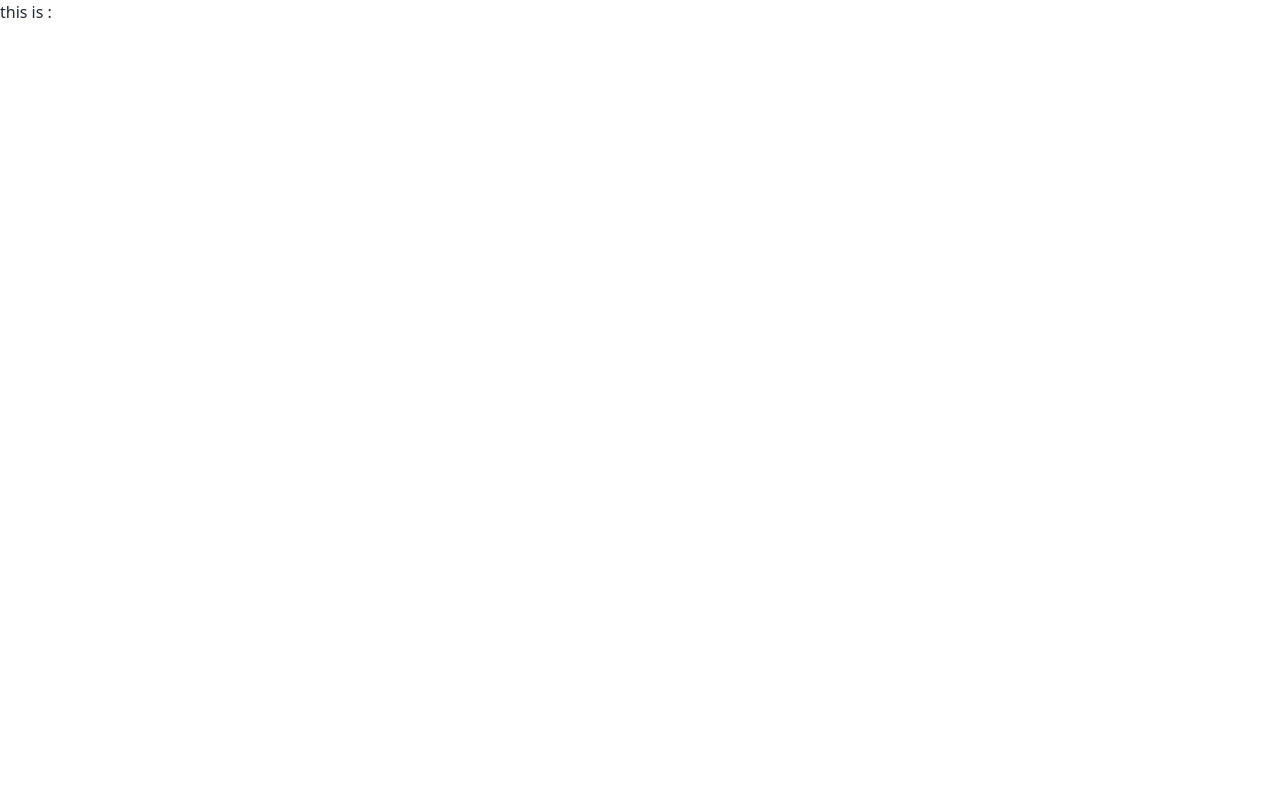
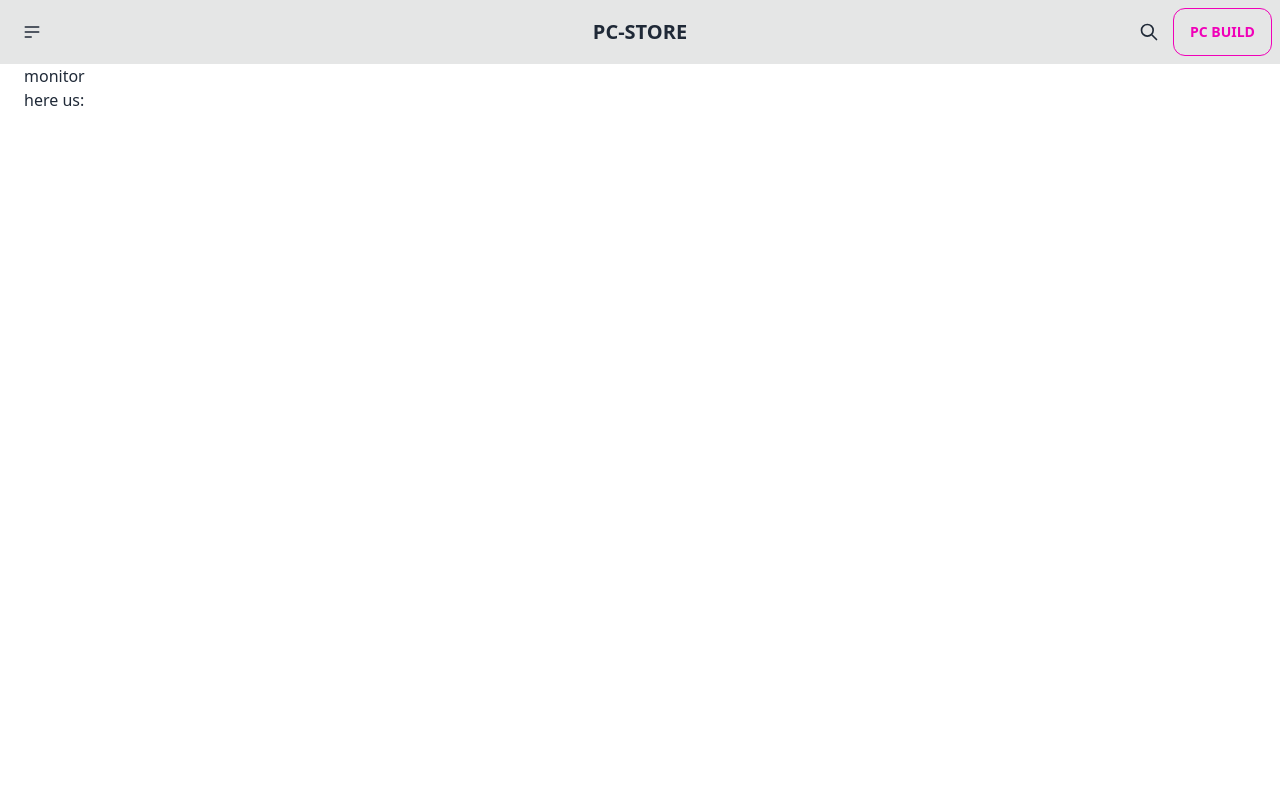
Before and after one commit to tanvirrifat1/pc-building-web, a Next.js app: page /allPc/1 in a window 1280 px wide. Shown: the top 800 px of the page. Built offline with nearby package versions, Linux system fonts and the light colour scheme; data requests are answered from the project's data file.

Commit message:
dynamic data fetched

```diff
--- a/src/components/shared/Navbar.js
+++ b/src/components/shared/Navbar.js
@@ -1,3 +1,4 @@
+import Link from "next/link";
 import React from "react";
 
 const Navbar = () => {
@@ -38,7 +39,11 @@ const Navbar = () => {
         </div>
       </div>
       <div className="navbar-center">
-        <a className="btn btn-ghost normal-case text-xl">PC-STORE</a>
+        <Link href="/">
+          <button className="btn btn-ghost normal-case text-xl">
+            PC-STORE
+          </button>
+        </Link>
       </div>
       <div className="navbar-end">
         <button className="btn btn-ghost btn-circle">
--- a/src/components/shared/UI/AllPC.js
+++ b/src/components/shared/UI/AllPC.js
@@ -22,8 +22,8 @@ const AllPC = ({ allPC }) => {
                 <p>{pc.product_name}</p>
                 <div className="card-actions justify-end">
                   <Link
-                    className="btn btn-secondary btn-outline w-full"
-                    href={`/pc_components/${pc.id}`}
+                    className="btn btn-outline text-black w-full"
+                    href={`/allPc/${pc.id}`}
                   >
                     <button>Read more</button>
                   </Link>
--- a/src/pages/404.js
+++ b/src/pages/404.js
@@ -1,7 +1,14 @@
 import Link from "next/link";
+import { useRouter } from "next/router";
 import React from "react";
 
 const ErrorPage = () => {
+  const router = useRouter();
+
+  setTimeout(() => {
+    router.push("/");
+  }, 3000);
+
   return (
     <div>
       <section className="flex items-center h-full sm:p-16">
--- a/src/pages/_app.js
+++ b/src/pages/_app.js
@@ -1,5 +1,7 @@
 import "@/styles/globals.css";
 
 export default function App({ Component, pageProps }) {
-  return <Component {...pageProps} />;
+  const getLayout = Component.getLayout || ((page) => page);
+
+  return <> {getLayout(<Component {...pageProps} />)}</>;
 }
--- /dev/null
+++ b/src/pages/allPc/[allPcId].js
@@ -0,0 +1,43 @@
+import React from "react";
+import RootLayout from "../layout/RootLayout";
+
+const AllPcDetails = ({ desktop }) => {
+  console.log(desktop);
+  return (
+    <div>
+      <h1>{desktop.category}</h1>
+      <h1>here us:</h1>
+    </div>
+  );
+};
+
+export default AllPcDetails;
+
+AllPcDetails.getLayout = function getLayout(page) {
+  return <RootLayout>{page}</RootLayout>;
+};
+
+export const getStaticPaths = async () => {
+  const res = await fetch("http://localhost:5000/pc_components");
+  const allPcs = await res.json();
+
+  const paths = allPcs.map((pc) => ({
+    params: { allPcId: pc.id },
+  }));
+
+  return { paths, fallback: true };
+};
+
+export const getStaticProps = async (context) => {
+  const { params } = context;
+  const res = await fetch(
+    `http://localhost:5000/pc_components/${params?.allPcId}`
+  );
+  const data = await res.json();
+  console.log(data);
+  return {
+    props: {
+      desktop: data,
+    },
+  };
+};
--- a/src/pages/allPc/[allPc].js
+++ /dev/null
@@ -1,7 +0,0 @@
-import React from "react";
-
-const AllPcDetails = () => {
-  return <div>this is :</div>;
-};
-
-export default AllPcDetails;
--- a/src/pages/index.js
+++ b/src/pages/index.js
@@ -28,7 +28,7 @@ export default home;
 export const getServerSideProps = async () => {
   const res = await fetch("http://localhost:5000/pc_components");
   const data = await res.json();
-  console.log(data);
+
   return {
     props: {
       allPC: data,
--- /dev/null
+++ b/src/pages/layout/RootLayout.js
@@ -0,0 +1,24 @@
+import Footer from "@/components/shared/Footer";
+import Navbar from "@/components/shared/Navbar";
+import React from "react";
+
+const RootLayout = ({ children }) => {
+  return (
+    <div>
+      <Navbar></Navbar>
+
+      <div
+        style={{
+          padding: "0 24px",
+          minHeight: "100vh",
+        }}
+      >
+        {children}
+      </div>
+
+      <Footer></Footer>
+    </div>
+  );
+};
+
+export default RootLayout;
```
